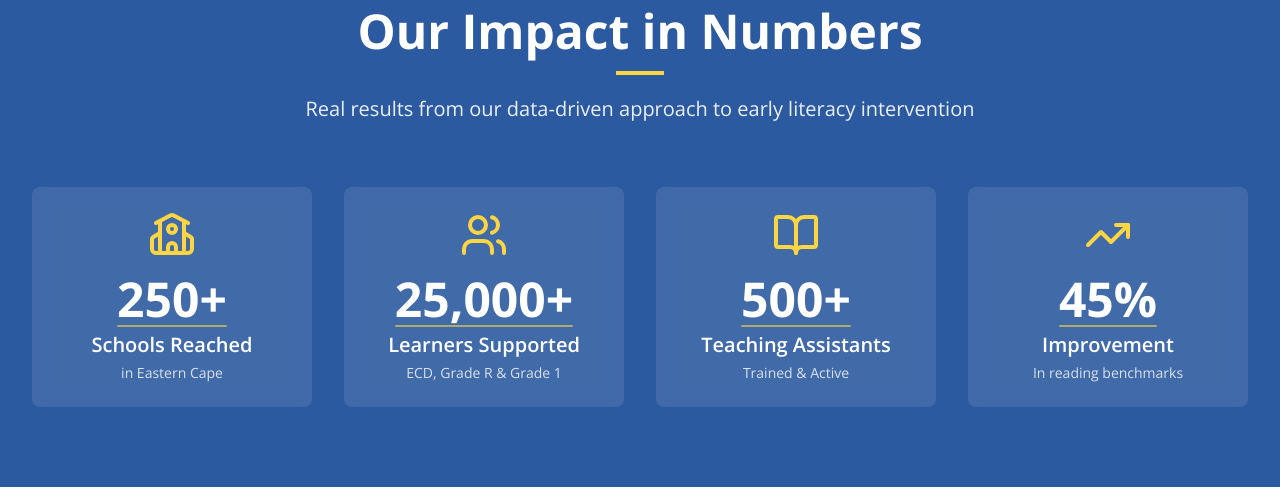
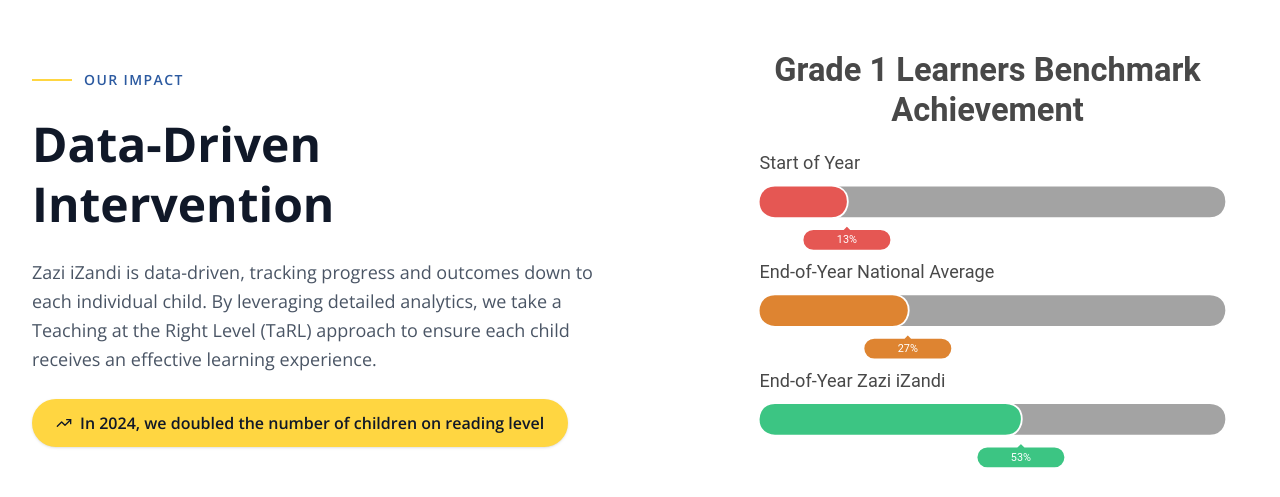
Before and after one commit to JimMcKeown17/zazi-izandi-nextjs, a Next.js app: page / in a window 1280 px wide. Shown: the part 1019-1516 px from the top of the page. Built offline with nearby package versions, Linux system fonts and the light colour scheme.

Commit message:
updated home page to have impact section, removed CTA section

```diff
--- a/app/page.tsx
+++ b/app/page.tsx
@@ -5,7 +5,7 @@ import PartnersSection from "@/components/home/partners-section";
 import StatsSection from "@/components/home/stats-section";
 import VideoSection from "@/components/home/video-section";
 import ResearchSection from "@/components/home/research-section";
-import OverviewSection from "@/components/home/overview-section";
+import ImpactSection from "@/components/home/impact-section";
 import CTASection from "@/components/home/cta-section";
 
 export default function Home() {
@@ -14,11 +14,10 @@ export default function Home() {
       <Header />
       <main>
         <HeroSection />
+        <ImpactSection />
         <StatsSection />
         <ResearchSection />
         <VideoSection />
-        <OverviewSection />
-        <CTASection />
         <PartnersSection />
       </main>
       <Footer />
--- /dev/null
+++ b/components/home/impact-section.tsx
@@ -0,0 +1,48 @@
+import Image from "next/image";
+import { TrendingUp } from "lucide-react";
+
+export default function ImpactSection() {
+  return (
+    <section className="py-20 bg-white">
+      <div className="container max-w-6xl mx-auto px-6">
+        <div className="grid grid-cols-1 lg:grid-cols-2 gap-12 lg:gap-16 items-center">
+
+          {/* Left column */}
+          <div className="flex flex-col gap-6">
+            <div className="flex items-center gap-3">
+              <div className="h-0.5 w-10 bg-accent-yellow" />
+              <span className="text-sm font-semibold tracking-widest text-primary uppercase">
+                Our Impact
+              </span>
+            </div>
+            <h2 className="text-4xl md:text-5xl font-bold text-gray-900 leading-tight">
+              Data-Driven Intervention
+            </h2>
+            <p className="text-lg text-gray-600 leading-relaxed">
+              Zazi iZandi is data-driven, tracking progress and outcomes down to
+              each individual child. By leveraging detailed analytics, we take a
+              Teaching at the Right Level (TaRL) approach to ensure each child
+              receives an effective learning experience.
+            </p>
+            <div className="inline-flex items-center gap-2 bg-accent-yellow text-gray-900 font-semibold px-6 py-3 rounded-full text-sm md:text-base shadow-sm self-start">
+              <TrendingUp className="h-4 w-4 shrink-0" />
+              In 2024, we doubled the number of children on reading level
+            </div>
+          </div>
+
+          {/* Right column */}
+          <div className="flex justify-center lg:justify-end">
+            <Image
+              src="/images/programme-impact-2024.svg"
+              alt="Bar chart showing Grade 1 learners benchmark achievement: 13% at start of year, 27% national average end of year, and 53% Zazi iZandi end of year"
+              width={565}
+              height={554}
+              className="w-full max-w-lg"
+            />
+          </div>
+
+        </div>
+      </div>
+    </section>
+  );
+}
```
Also changed, not shown: public/images/programme-impact-2024.svg (added).
